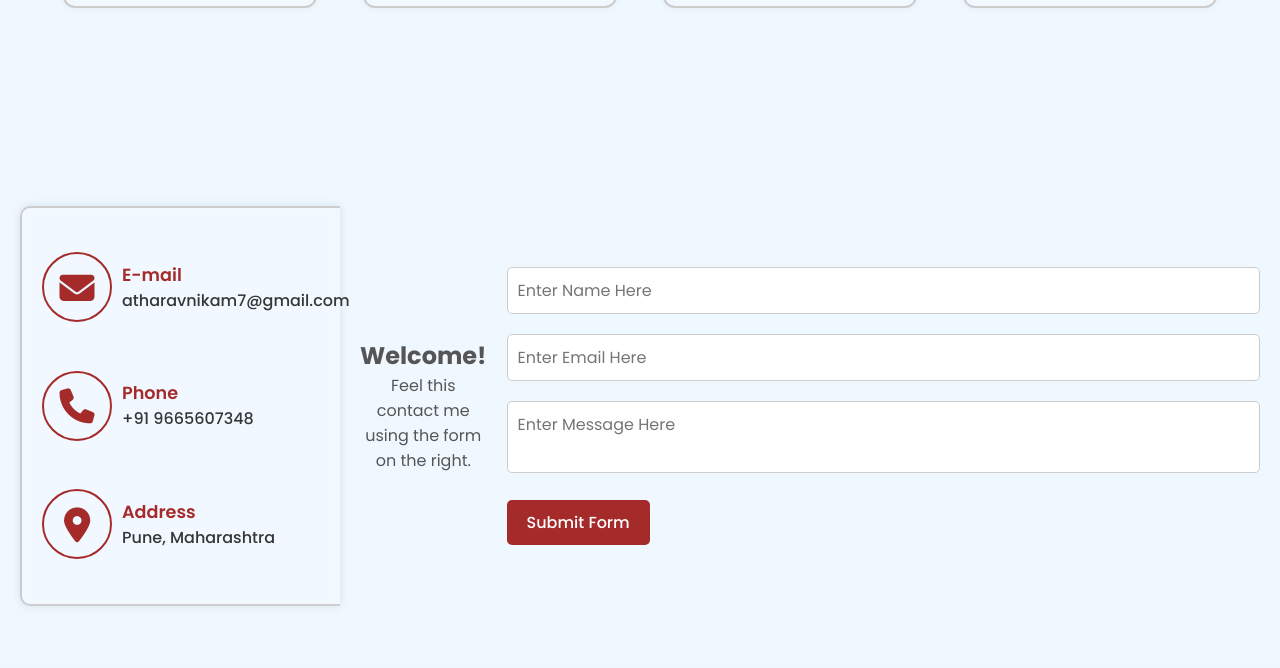
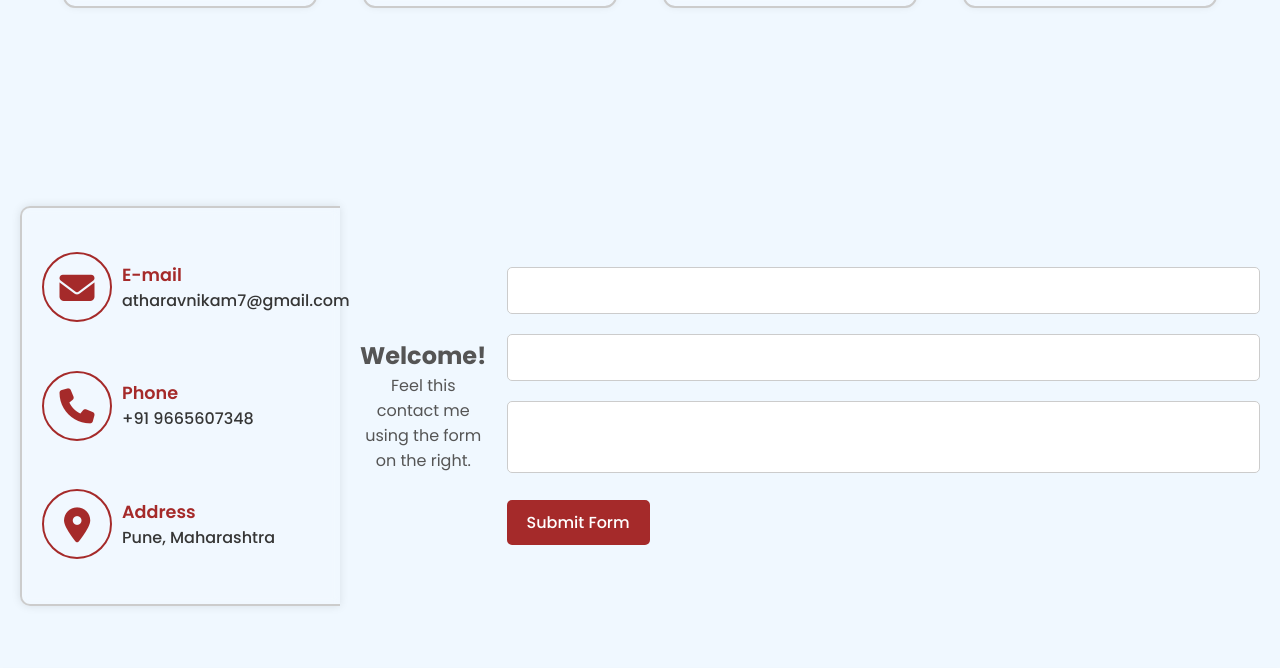
Before and after one commit to Atharavnikam/MyPortfolio, a plain HTML site: page index.html in a window 1280 px wide. Shown: the part 2848-3516 px from the top of the page. Drawn offline with nearby package versions, Linux system fonts and the light colour scheme.

Commit message:
Update index.html

```diff
--- a/index.html
+++ b/index.html
@@ -340,20 +340,27 @@ Skill -->
                         <p>Feel this contact me using the form on the right.</p>
                     </div>
 
-                    <form method="POST" id="form">
+                    <form action="https://api.web3forms.com/submit" method="POST">
 
-                        <input type="hidden" name="access_key" value="1fb498e9-361b-4236-9d4d-4c22a4a264a0">
+    <!-- Replace with your Access Key -->
+    <input type="hidden" name="access_key" value="1fb498e9-361b-4236-9d4d-4c22a4a264a0">
 
-                        <input type="text" name="name"  placeholder="Enter Name Here" required>
-                        <input type="email" name="email" placeholder="Enter Email Here" required>
-                        <textarea name="message" placeholder="Enter Message Here"required></textarea>
-                        <input type="checkbox" name="botcheck" class="hidden" style="display: none;">
+    <!-- Form Inputs. Each input must have a name="" attribute -->
+    <input type="text" name="name" required>
+    <input type="email" name="email" required>
+    <textarea name="message" required></textarea>
 
-                        <button type="submit">Submit Form</button>
+    <!-- Honeypot Spam Protection -->
+    <input type="checkbox" name="botcheck" class="hidden" style="display: none;">
 
-                        <div id="result"></div>
+    <!-- Custom Confirmation / Success Page -->
+    <!-- <input type="hidden" name="redirect" value="https://mywebsite.com/thanks.html"> -->
 
-                    </form>
+    <button type="submit">Submit Form</button>
+
+</form>
+
+
 
 
 
```
